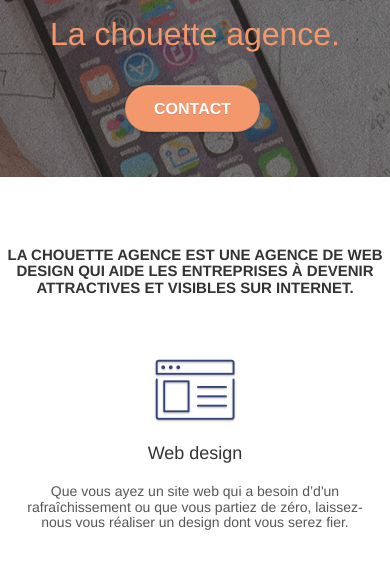
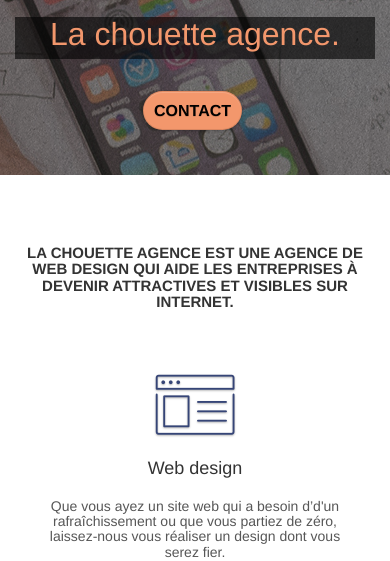
Before and after one commit to Tiffanyramon/TiffanyRamon_4_16102021, a plain HTML site: page index.html in a window 390 px wide. Shown: the part 235-796 px from the top of the page. Drawn offline with Linux system fonts and the light colour scheme.

Commit message:
commit 5

```diff
--- a/style.css
+++ b/style.css
@@ -263,7 +263,16 @@ a:hover {
     color: rgba(0, 0, 0, .7);
     border-color: rgba(0, 0, 0, .3);
 }
-
+h1{
+    background-color: rgba(0, 0, 0, .6);
+    padding-bottom: 6px;
+}
+h2{
+    background-color: rgba(0, 0, 0, .6);
+}
+p{
+    background-color: rgba(0, 0, 0, .6);
+}
 .voffset {
     margin-top: 30px;
 }
@@ -694,7 +703,7 @@ p {
     margin-top: 22px;
     color: #FFFFFF!important;
     text-transform: uppercase;
-    padding: 12px 28px 12px 28px;
+    padding: 8px 10px 8px 10px;
     font-size: 16px;
     font-weight: 700;
 }
@@ -780,12 +789,12 @@ h4 {
 
 .btn-atomic-tangerine {
     background: #F3976C;
-    color: #FFFFFF!important;
+    color: #000000!important;
 }
 
 .btn-atomic-tangerine:hover {
     background: #c27956!important;
-    color: #FFFFFF!important;
+    color: #000000!important;
 }
 
 .ltc-white {
@@ -848,13 +857,13 @@ h4 {
     }
 }
 
-@media only screen and (min-device-width: 768px) and (max-device-width: 1024px) and (orientation: landscape) {
+@media only screen and (min-width: 768px) and (max-width: 1024px) and (orientation: landscape) {
     .b-parallax {
         background-attachment: scroll;
     }
 }
 
-@media only screen and (min-device-width: 1024px) and (max-device-width: 1366px) and (-webkit-min-device-pixel-ratio: 1.5) {
+@media only screen and (min-width: 1024px) and (max-width: 1366px) and (-webkit-min-device-pixel-ratio: 1.5) {
     .b-parallax {
         background-attachment: scroll;
     }
@@ -873,8 +882,8 @@ h4 {
         position: relative;
     }
     .bloc {
-        padding-left: constant(safe-area-inset-left);
-        padding-right: constant(safe-area-inset-right);
+        padding-left: constant(safe-area-inset-left, 10px);
+        padding-right: constant(safe-area-inset-right 10px);
     }
     .bloc-group,
     .bloc-group .bloc {
@@ -884,8 +893,8 @@ h4 {
     .bloc-fill-screen .fill-bloc-top-edge,
     .bloc-fill-screen .fill-bloc-bottom-edge {
         padding: 0 20px;
-        padding-left: constant(safe-area-inset-left);
-        padding-right: constant(safe-area-inset-right);
+        padding-left: constant(safe-area-inset-left, 20px);
+        padding-right: constant(safe-area-inset-right, 20px);
     }
 }
 
@@ -902,8 +911,8 @@ h4 {
     h6,
     p,
     #disqus_thread {
-        padding-left: 10px!important;
-        padding-right: 10px!important;
+        padding-left: 30px!important;
+        padding-right: 30px!important;
     }
     .b-parallax {
         background-attachment: scroll;
```
Also changed, not shown: 1 other file.
